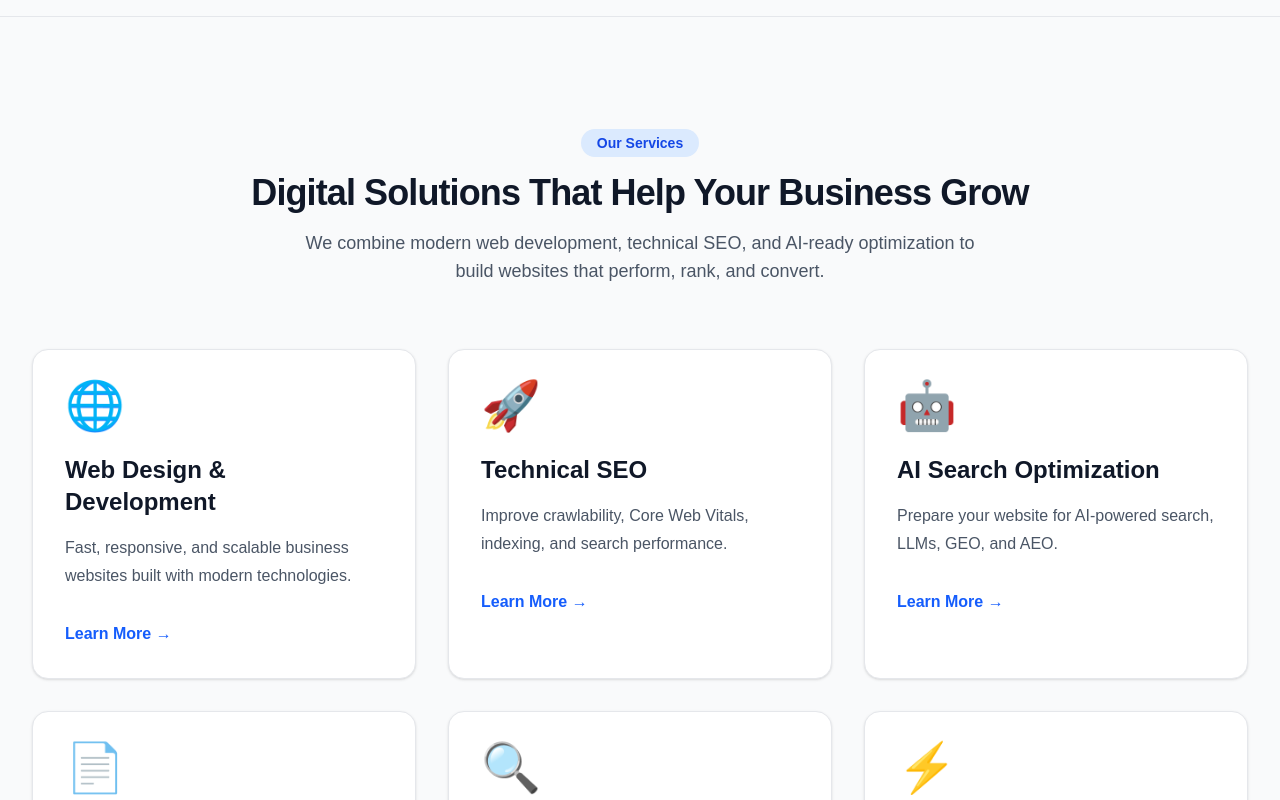
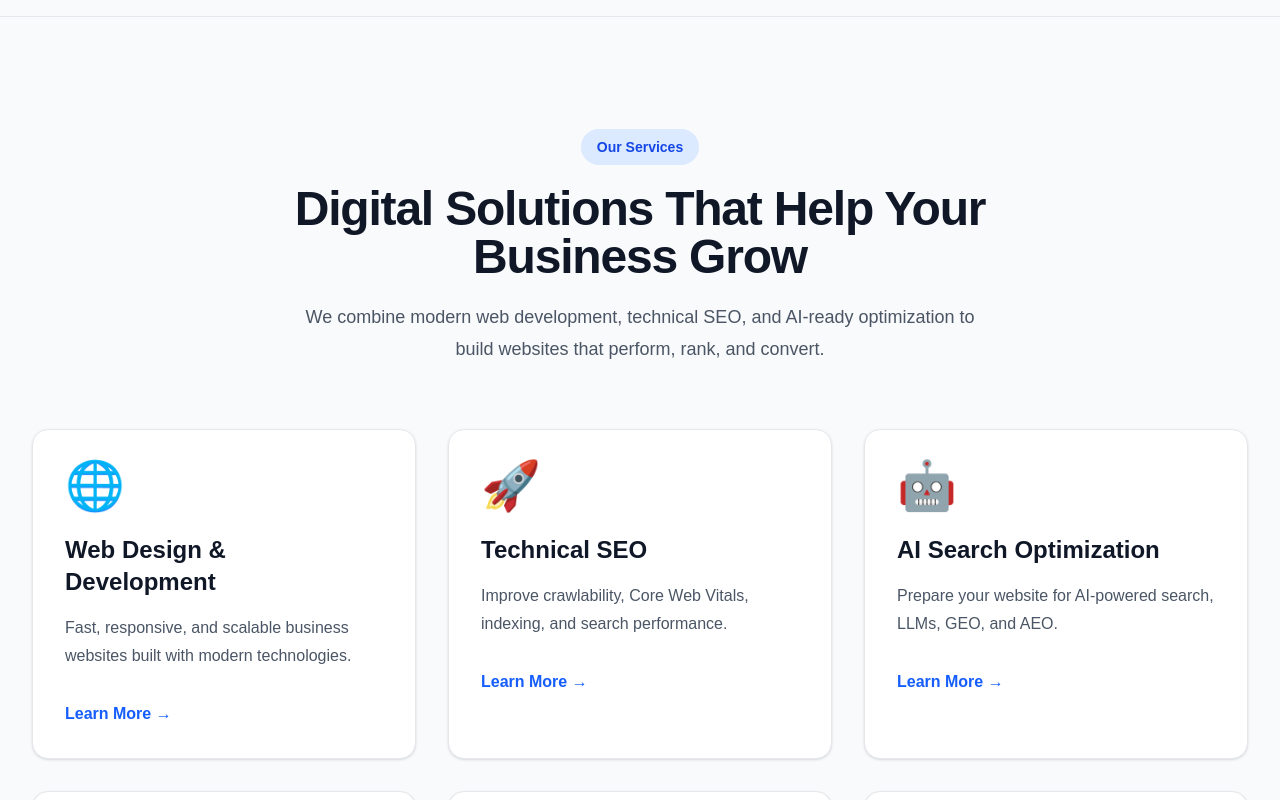
Before and after one commit to leadflowproteam/leadflowproteam, a Next.js app: page / in a window 1280 px wide. Shown: the part 1520-2320 px from the top of the page. Built offline with nearby package versions, Linux system fonts and the light colour scheme.

Commit message:
refactor(ui): improve reusable section heading

```diff
--- a/components/ui/SectionHeading.tsx
+++ b/components/ui/SectionHeading.tsx
@@ -1,34 +1,37 @@
+import type { ReactNode } from "react";
+
 type SectionHeadingProps = {
-  badge?: string;
-  title: string;
-  description?: string;
-  center?: boolean;
+  badge?: ReactNode;
+  title: ReactNode;
+  description?: ReactNode;
+  align?: "left" | "center";
 };
 
 export default function SectionHeading({
   badge,
   title,
   description,
-  center = true,
+  align = "center",
 }: SectionHeadingProps) {
+  const alignment =
+    align === "left"
+      ? "text-left items-start"
+      : "text-center items-center";
+
   return (
-    <div
-      className={`mb-12 ${
-        center ? "text-center" : ""
-      }`}
-    >
+    <div className={`mx-auto flex max-w-3xl flex-col ${alignment}`}>
       {badge && (
-        <span className="inline-block rounded-full bg-blue-100 px-4 py-1 text-sm font-semibold text-blue-700">
+        <span className="inline-flex rounded-full bg-blue-100 px-4 py-2 text-sm font-semibold text-blue-700">
           {badge}
         </span>
       )}
 
-      <h2 className="mt-4 text-4xl font-bold tracking-tight text-gray-900">
+      <h2 className="mt-5 text-3xl font-bold tracking-tight text-gray-900 md:text-4xl lg:text-5xl">
         {title}
       </h2>
 
       {description && (
-        <p className="mx-auto mt-4 max-w-2xl text-lg text-gray-600">
+        <p className="mt-5 max-w-2xl text-lg leading-8 text-gray-600">
           {description}
         </p>
       )}
```
